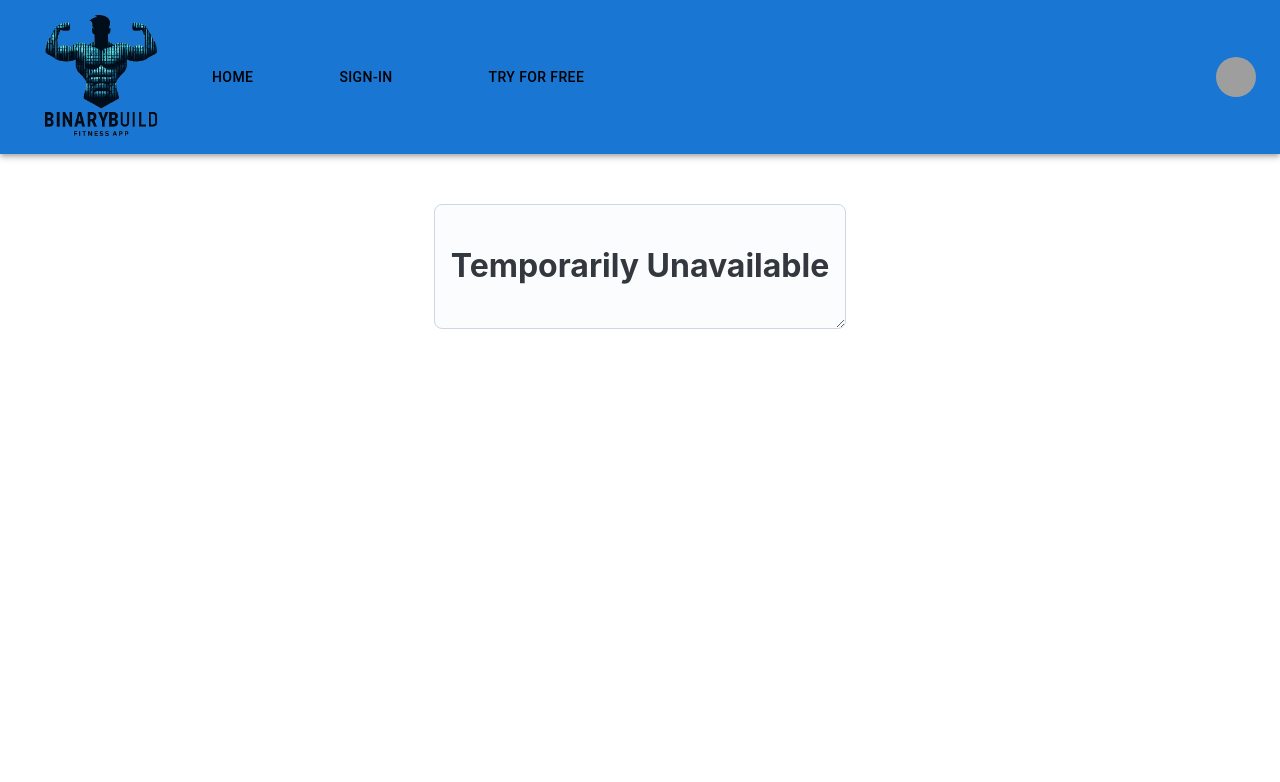
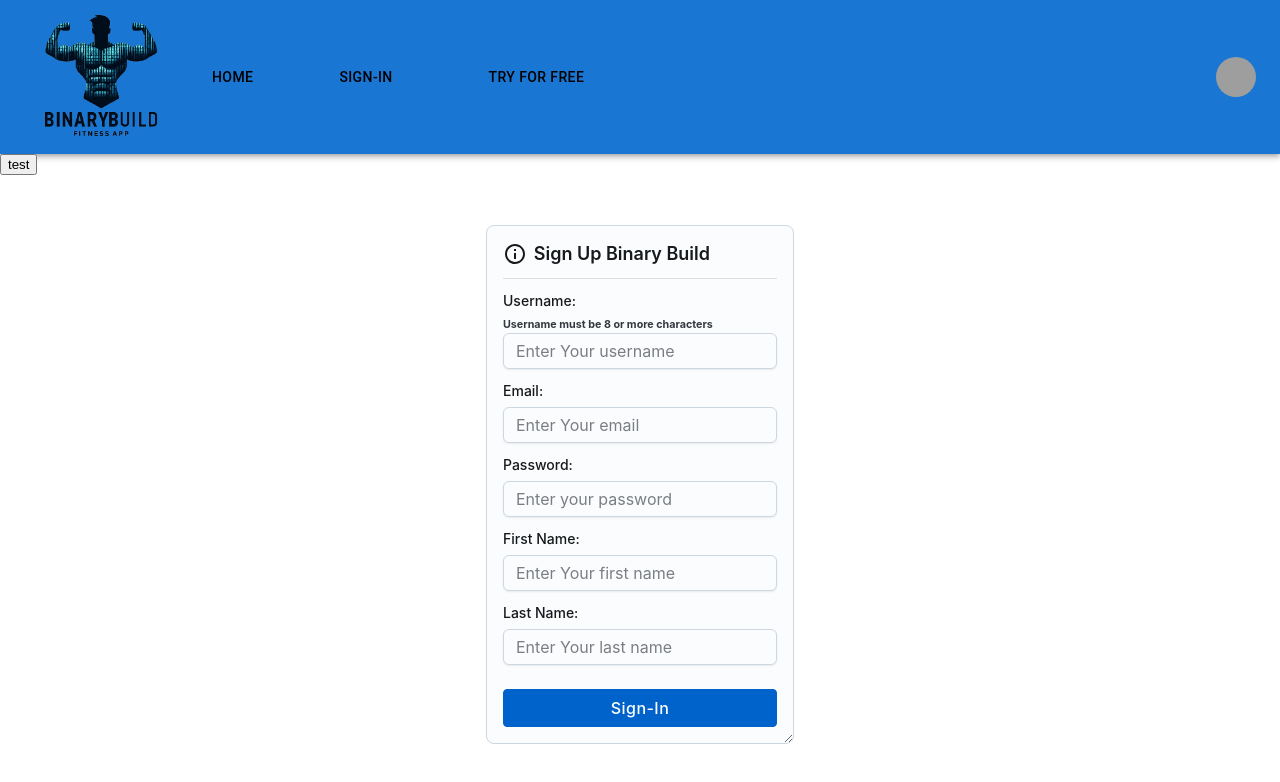
Before and after one commit to AdriPad99/Binary-Build-frontend, a React (Vite) app: page /signup in a window 1280 px wide. Shown: the top 782 px of the page. Built offline with nearby package versions, Linux system fonts and the light colour scheme; grey boxes are pictures that could not be loaded.

Commit message:
fix signup component

```diff
--- a/src/components/SignupComponent.jsx
+++ b/src/components/SignupComponent.jsx
@@ -25,6 +25,8 @@ export default function SignupComponent() {
   const navigate = useNavigate();
 
   const [errorText, setErrorText] = useState();
+
+  const [isUsernameCorrect, setIsUsernameCorrect] = useState();
 
   const defaultSummary = 'Hello! welcome to my profile!';
 
@@ -62,6 +64,16 @@ export default function SignupComponent() {
       [name]: value
     }));
   };
+
+  const handleUsername = () => {
+    if (userInfo['username'].length < 8){
+      setIsUsernameCorrect(false);
+      console.log('test')
+    }
+    else{
+      setIsUsernameCorrect(true);
+    }
+  }
 
   // Handle form submission
   const handleSubmit = async (event) => {
@@ -126,7 +138,7 @@ export default function SignupComponent() {
   return (
     <>
     {/* test segment  */}
-    {/* <button onClick={() => console.log(userInfo.summary, userInfo.username, userInfo.email, userInfo.first_name, userInfo.last_name)}>test</button> */}
+    <button onClick={() => console.log(userInfo.summary, userInfo.username, userInfo.email, userInfo.first_name, userInfo.last_name)}>test</button>
       <Snackbar open={open} autoHideDuration={6000} onClose={handleClose}>
         <Alert
           onClose={handleClose}
@@ -156,8 +168,76 @@ export default function SignupComponent() {
               resize: 'horizontal',
             }}
           >
+            {/* this is the text at the top of the window */}
+            <Typography level="title-lg" startDecorator={<InfoOutlined />}>
+              Sign Up Binary Build
+            </Typography>
 
-            <h1>Temporarily Unavailable</h1>
+            {/* the divider between the above title and input boxes of the form */}
+            <Divider inset="none" />
+
+            {/* controls the positioning of the window contents */}
+            <CardContent
+              sx={{
+                display: 'grid',
+                gridTemplateColumns: 'repeat(2, minmax(80px, 1fr))',
+                gap: 1.5,
+              }}
+            >
+
+              {/* Username segment */}
+              <FormControl sx={{ gridColumn: '1/-1' }}>
+                <FormLabel>Username: </FormLabel>
+                {isUsernameCorrect ? (
+                <>
+                </>
+                ):(
+                  <>
+                  <div>
+                  <h6 style={{margin:0}}>Username must be 8 or more characters</h6>
+
+                  </div>
+
+                  </>
+                )}
+                <Input onChange={() => {handleChange(event); handleUsername()}} type='text' value={userInfo.username} name="username" placeholder="Enter Your username" />
+              </FormControl>
+
+              {/* email segment */}
+              <FormControl sx={{ gridColumn: '1/-1' }}>
+                <FormLabel>Email: </FormLabel>
+                <Input onChange={handleChange} type='text' value={userInfo.email} name="email" placeholder="Enter Your email" />
+              </FormControl>
+
+              {/* password segment */}
+              <FormControl sx={{ gridColumn: '1/-1' }}>
+                <FormLabel>Password: </FormLabel>
+                <Input onChange={handleChange} type='password' name='password' value={userInfo.password} placeholder="Enter your password" />
+              </FormControl>
+
+              {/* first name segment */}
+              <FormControl sx={{ gridColumn: '1/-1' }}>
+                <FormLabel>First Name: </FormLabel>
+                <Input onChange={handleChange} type='text' value={userInfo.first_name} name="first_name" placeholder="Enter Your first name" />
+              </FormControl>
+
+              {/* username segment */}
+              <FormControl sx={{ gridColumn: '1/-1' }}>
+                <FormLabel>Last Name: </FormLabel>
+                <Input onChange={handleChange} type='text' value={userInfo.last_name} name="last_name" placeholder="Enter Your last name" />
+              </FormControl>
+
+              {/* controls the positioning for the form button */}
+              <CardActions sx={{ gridColumn: '1/-1' }}>
+
+                {/* this is the button on the bottom of the window */}
+                <BootstrapButton type='submit' variant="contained" disableRipple>
+                  Sign-In
+                </BootstrapButton>
+              </CardActions>
+            </CardContent>
+
+            {/* <h1>Temporarily Unavailable</h1> */}
           </Card>
         </Form>
       </div>
```
